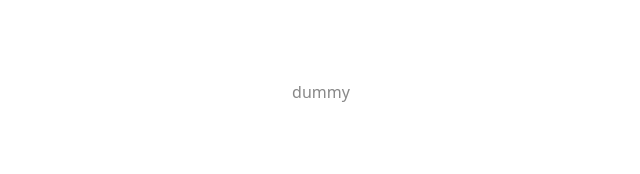
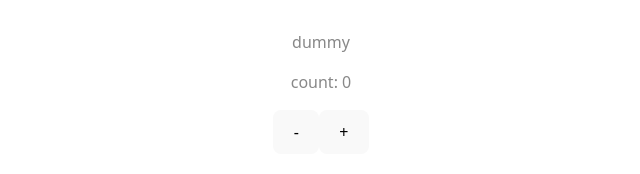
Before and after one commit to YuhSylphy/bookshelf, a React (Vite) app: page / in a window 1280 px wide. Shown: the part 308-482 px from the top of the page, without its empty margins (319-959 px from the left). Built offline with nearby package versions, Linux system fonts and the light colour scheme.

Commit message:
Implement sample with redux structure

```diff
--- a/src/App.tsx
+++ b/src/App.tsx
@@ -1,10 +1,16 @@
+import { Provider } from 'react-redux';
+
+import { store } from '@/core/store';
+
 import './App.css';
+
+import { Counter } from '@/feature/counter';
 
 function App() {
 	return (
-		<>
-			<p data-testid="dummy" className="read-the-docs">dummy</p>
-		</>
+		<Provider store={store}>
+			<Counter />
+		</Provider>
 	);
 }
 
--- /dev/null
+++ b/src/core/actions.ts
@@ -0,0 +1,6 @@
+// import type { CoreAction } from '~/core/logics/ducks';
+import type { CounterAction } from '@/feature/counter';
+
+export type AppAction =
+	// 	| CoreAction
+	CounterAction;
--- /dev/null
+++ b/src/core/hooks.ts
@@ -0,0 +1,29 @@
+import { useDispatch, useSelector } from 'react-redux';
+import type { TypedUseSelectorHook } from 'react-redux';
+import type { AppDispatch, RootState } from './store';
+import { createSelector } from '@reduxjs/toolkit';
+
+export const useAppDispatch = () => useDispatch<AppDispatch>();
+
+createSelector(
+	({ counter: { value } }: RootState) => value,
+	(count) => ({ count })
+);
+
+export const useAppSelector: TypedUseSelectorHook<RootState> = useSelector;
+
+// 没
+// const useTypedSelector: TypedUseSelectorHook<RootState> = useSelector;
+// /**
+//  * createSelectorを間に噛ませたuseSelector
+//  * 複数のselector指定、combiner指定をしたい場合は直接or utilを増やす
+//  * @param selector
+//  * @returns
+//  */
+// export const useAppSelector = <R>(selector: (state: RootState) => R): R => {
+// 	const cachedSelector = useMemo(
+// 		() => createSelector(selector, (x) => x),
+// 		[selector]
+// 	);
+// 	return useTypedSelector(cachedSelector);
+// };
--- /dev/null
+++ b/src/core/index.ts
@@ -0,0 +1,4 @@
+export type { AppAction } from './actions';
+export { useAppDispatch, useAppSelector } from './hooks';
+export { store } from './store';
+export type { RootState } from './store';
--- /dev/null
+++ b/src/core/store.ts
@@ -0,0 +1,24 @@
+import type { ReducerState } from 'react';
+import { configureStore } from '@reduxjs/toolkit';
+import { counterReducer } from '@/feature/counter';
+
+const reducer = {
+	counter: counterReducer,
+};
+
+export type RootState = {
+	[K in keyof typeof reducer]: ReducerState<(typeof reducer)[K]>;
+};
+
+/**
+ * App store from Redux
+ */
+export const store = configureStore({
+	reducer,
+	middleware: (getDefaultMiddleware) =>
+		getDefaultMiddleware({
+			thunk: false,
+		}).concat([]),
+});
+
+export type AppDispatch = typeof store.dispatch;
--- /dev/null
+++ b/src/feature/counter/components/Counter.tsx
@@ -0,0 +1,46 @@
+import { useAppDispatch, useAppSelector, type RootState } from '@/core';
+import React, { useCallback } from 'react';
+import { createSelector } from '@reduxjs/toolkit';
+
+import { counterActions } from '../logic/ducks';
+
+const useCounterHooks = () => {
+	const dispatch = useAppDispatch();
+	const { count } = useAppSelector(
+		createSelector(
+			({ counter: { value } }: RootState) => value,
+			(count) => ({ count })
+		)
+	);
+
+	const increment = useCallback(async () => {
+		dispatch(counterActions.incremented());
+	}, [dispatch]);
+	const decrement = useCallback(async () => {
+		dispatch(counterActions.decremented());
+	}, [dispatch]);
+
+	return { count, increment, decrement };
+};
+
+export function Counter() {
+	const { count, increment, decrement } = useCounterHooks();
+	return (
+		<React.Fragment>
+			<p data-testid="dummy" className="read-the-docs">
+				dummy
+			</p>
+			<p data-testid="counter" className="read-the-docs">
+				count: {count}
+			</p>
+			<p data-testid="counter-op" className="read-the-docs">
+				<button id="decrement" onClick={decrement}>
+					-
+				</button>
+				<button id="increment" onClick={increment}>
+					+
+				</button>
+			</p>
+		</React.Fragment>
+	);
+}
--- /dev/null
+++ b/src/feature/counter/index.ts
@@ -0,0 +1,2 @@
+export * from './logic/ducks';
+export * from './components/Counter';
--- /dev/null
+++ b/src/feature/counter/logic/ducks.ts
@@ -0,0 +1,32 @@
+import { createSlice } from '@reduxjs/toolkit';
+
+/** Counter state (sample) */
+export type CounterState = {
+	/** value */
+	value: number;
+};
+
+const counterSlice = createSlice({
+	name: 'counter',
+	initialState: {
+		value: 0,
+	} as CounterState,
+	reducers: {
+		incremented: (state) => {
+			// Redux Toolkit allows us to write "mutating" logic in reducers. It
+			// doesn't actually mutate the state because it uses the Immer library,
+			// which detects changes to a "draft state" and produces a brand new
+			// immutable state based off those changes
+			state.value += 1;
+		},
+		decremented: (state) => {
+			state.value -= 1;
+		},
+	},
+});
+
+export const { actions: counterActions, reducer: counterReducer } =
+	counterSlice;
+export type CounterAction = ReturnType<
+	(typeof counterActions)[keyof typeof counterActions]
+>;
```
